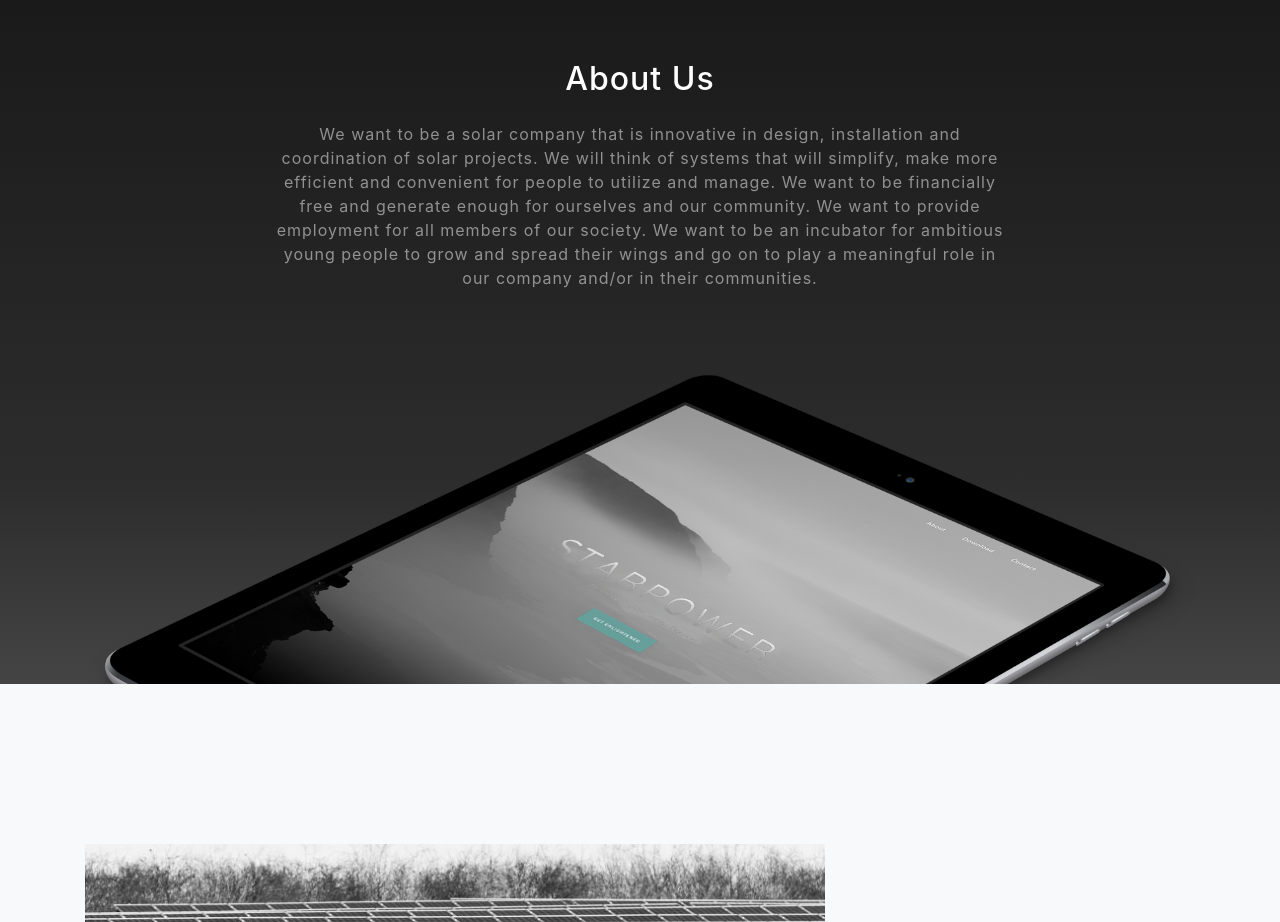
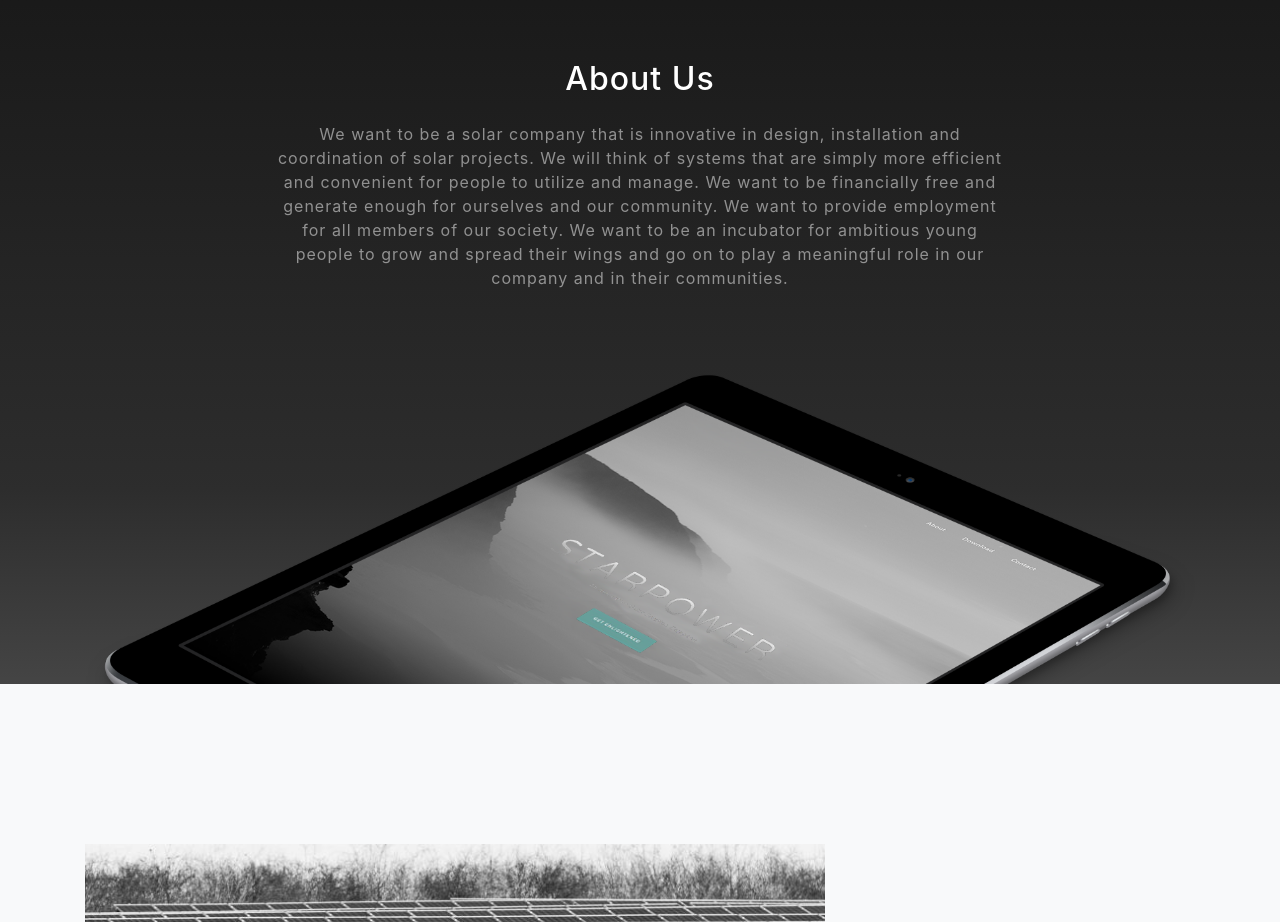
Before and after one commit to craitose/StarPower, a website with bundled scripts: page index.html in a window 1280 px wide. Shown: the part 900-1822 px from the top of the page. Built offline with nearby package versions, Linux system fonts and the light colour scheme.

Commit message:
updated about us

```diff
--- a/index.html
+++ b/index.html
@@ -68,7 +68,7 @@
           <h2 class="text-white mb-4">About Us</h2>
           <p class="text-white-50">
 
-            We want to be a solar company that is innovative in design, installation and coordination of solar projects. We will think of systems that will simplify, make more efficient and convenient for people to utilize and manage. We want to be financially free and generate enough for ourselves and our community. We want to provide employment for all members of our society. We want to be an incubator for ambitious young people to grow and spread their wings and go on to play a meaningful role in our company and/or in their communities.
+            We want to be a solar company that is innovative in design, installation and coordination of solar projects. We will think of systems that are simply more efficient and convenient for people to utilize and manage. We want to be financially free and generate enough for ourselves and our community. We want to provide employment for all members of our society. We want to be an incubator for ambitious young people to grow and spread their wings and go on to play a meaningful role in our company and in their communities.
           </p>
         </div>
       </div>
```
